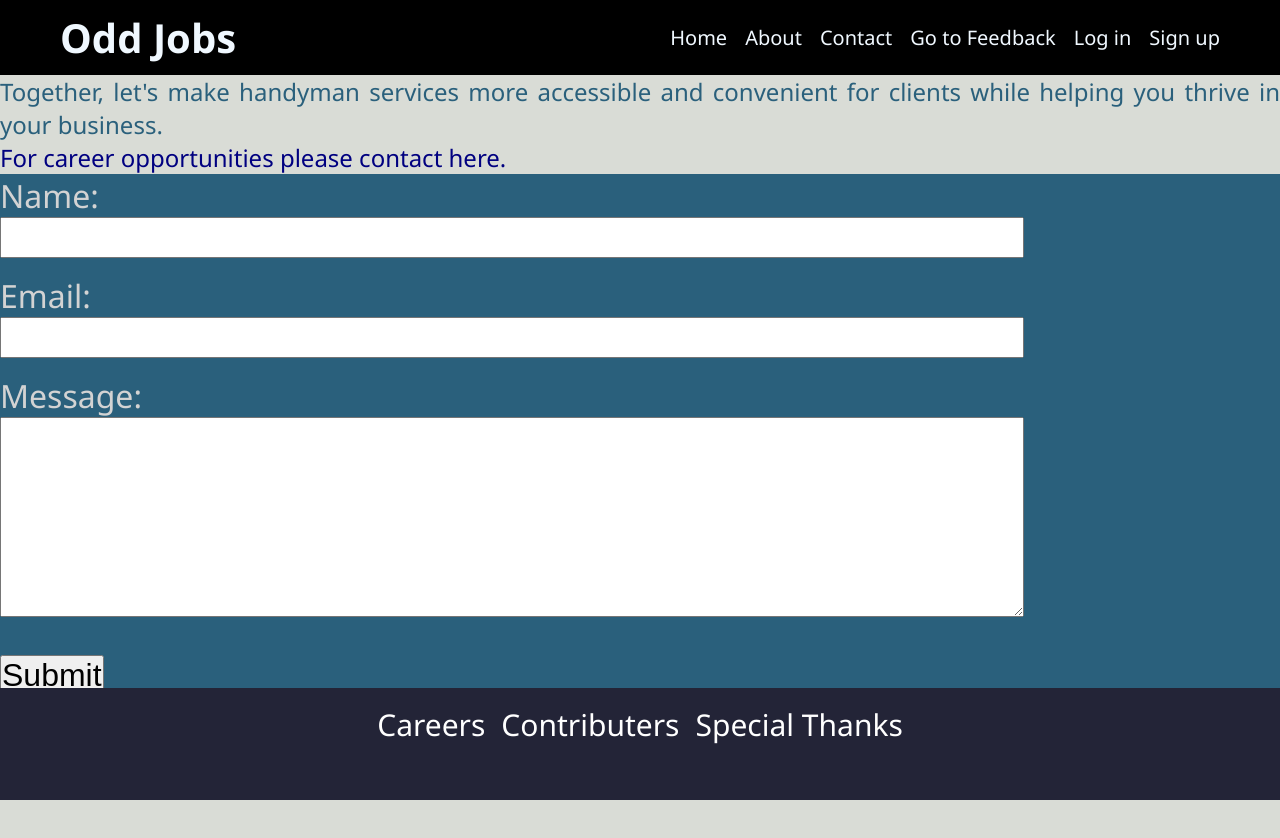
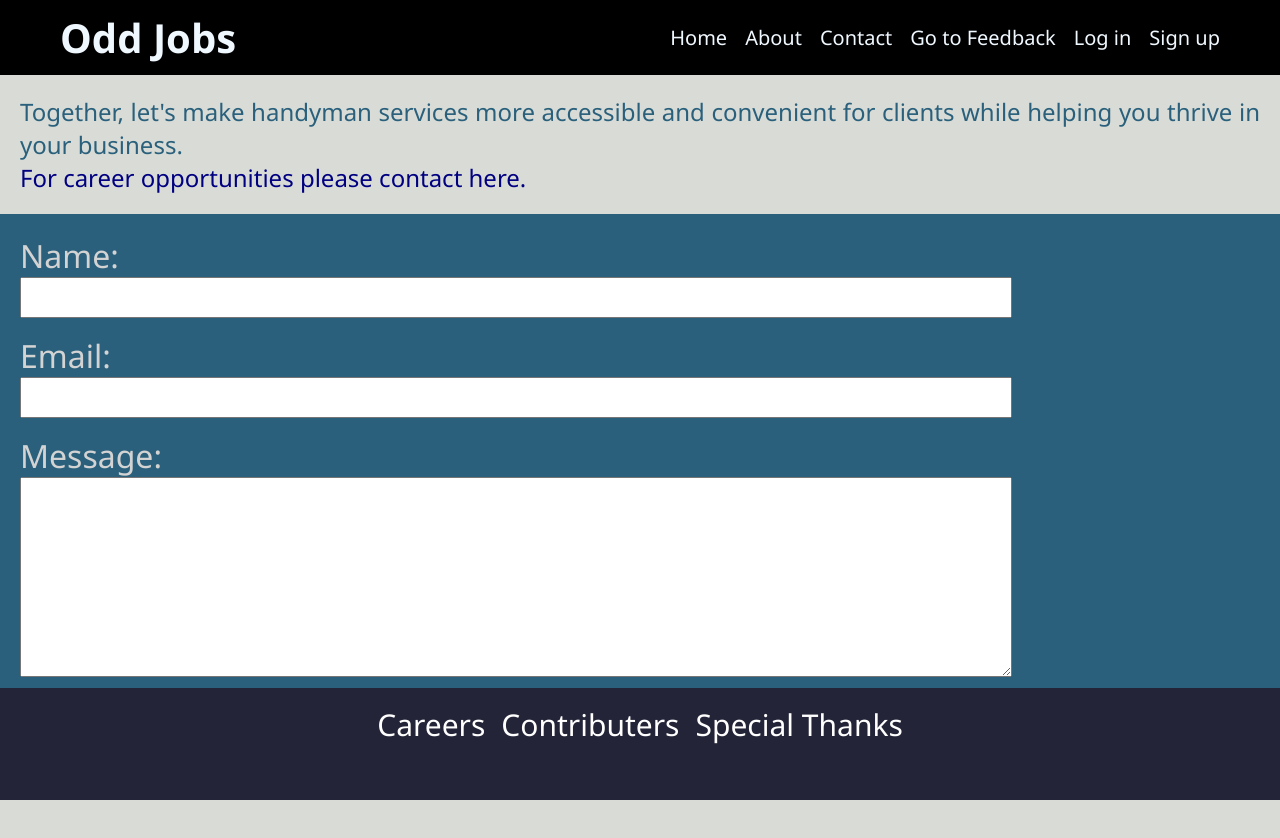
Before and after one commit to JacobRubino/OddJobs, a React (Create React App) app in the folder client/: page /contact in a window 1280 px wide. Shown: the top 838 px of the page. Before the commit the page ends 808 px from the top, so only its background shows below. Built offline with nearby package versions, Linux system fonts and the light colour scheme.

Commit message:
css styling

```diff
--- a/client/src/pages/Aboutme.js
+++ b/client/src/pages/Aboutme.js
@@ -53,8 +53,6 @@
           <br />
           <br />
           <br />
-          <br />
-          <br />
           <h2>Job Opportunities</h2>
           <p>
           We are delighted to have you join our network of skilled professionals, and we are excited about the opportunities that lie ahead for your business. Our mission is to provide a platform where you can showcase your skills, gain visibility, and find new clients easily with the benefits of a flexible schedule. We are dedicated to supporting your success and helping you thrive in your career. We are here to support you every step of the way. Our dedicated support team is available to assist you with any inquiries or concerns you may have.
@@ -64,9 +62,9 @@
       <div className="benefits">
         <div className="benefit-empowerment">
           <h3> Community Empowerment</h3>
-          <img src={image4} className="resized-image" alt="Empowerment" />
+
           <p>
-          Lorem ipsum dolor sit amet, consectetur adipiscing elit, sed do eiusmod tempor incididunt ut labore et dolore magna aliqua. Ut enim ad minim veniam, quis nostrud exercitation ullamco laboris nisi ut aliquip ex ea commodo consequat. Duis aute irure dolor in reprehenderit in voluptate velit esse cillum dolore eu fugiat nulla pariatur. Excepteur sint occaecat cupidatat non proident, sunt in culpa qui officia deserunt mollit anim id est laborum.
+          We are not only committed to providing exceptional task services but also to making a positive impact on the community we serve. We believe in the power of community engagement and strive to create a platform that benefits both individuals and the larger community in several ways. We encourage task-doers to continually enhance their skills and knowledge. Through our platform, they can gain experience, receive feedback, and expand their professional network. This emphasis on skill development fosters a culture of continuous learning and improvement, benefiting both the task-doers and the community by raising the overall standard of service quality.
           </p>
         </div>
         {/* ... */}
--- a/client/src/pages/Contact.js
+++ b/client/src/pages/Contact.js
@@ -20,7 +20,7 @@
   return (
     <section>
 
-      <p style={{ fontSize: '1.5rem', color: '#2a607c' }}>
+      <p style={{ fontSize: '1.5rem', color: '#2a607c', padding: '20px' }}>
         Together, let's make handyman services more accessible and convenient for clients while helping you thrive in your business. <br></br>
         <span style={{ color: 'navy' }}>For career opportunities please contact here.</span>
       </p>
--- a/client/src/pages/aboutme.css
+++ b/client/src/pages/aboutme.css
@@ -14,6 +14,14 @@
     background-color: #d9dcd6;
     font-size: 20px;
     font-family:'Segoe UI', Tahoma, Geneva, Verdana, sans-serif;
+}
+
+h2 {
+    margin-bottom: 10px;
+}
+
+h3 {
+    margin-bottom: 13px;
 }
 
 h4 {
--- a/client/src/pages/contact.css
+++ b/client/src/pages/contact.css
@@ -9,3 +9,7 @@
     justify-content: center;
     text-align: center;
 }
+
+.card {
+    padding: 20px;
+}
```
